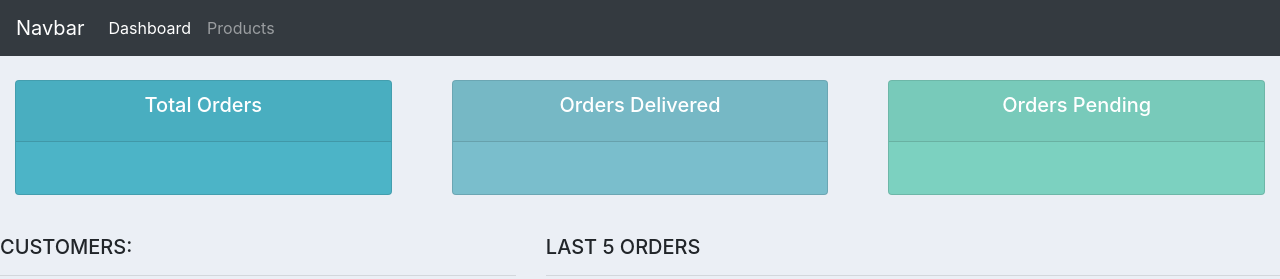
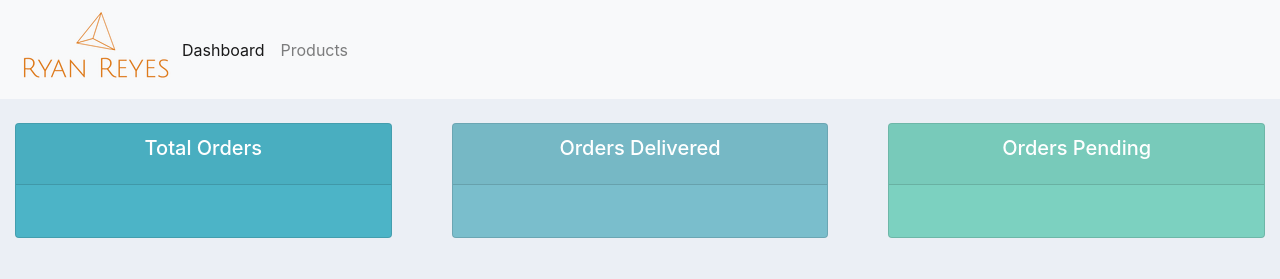
Before and after one commit to rreyes4227/django_web_app, a Django app: page / in a window 1280 px wide. Shown: the top 279 px of the page. Run offline with Django 3.2, Linux system fonts and the light colour scheme; some libraries are stand-ins or nearby versions.

Commit message:
static files and migrations

```diff
--- a/accounts/templates/accounts/main.html
+++ b/accounts/templates/accounts/main.html
@@ -1,3 +1,4 @@
+{% load static %}
 <!DOCTYPE html>
 <!--[if lt IE 7]>      <html class="no-js lt-ie9 lt-ie8 lt-ie7"> <![endif]-->
 <!--[if IE 7]>         <html class="no-js lt-ie9 lt-ie8"> <![endif]-->
@@ -13,27 +14,9 @@
         integrity="sha384-ggOyR0iXCbMQv3Xipma34MD+dH/1fQ784/j6cY/iJTQUOhcWr7x9JvoRxT2MZw1T" crossorigin="anonymous">
     <meta name="description" content="">
     <meta name="viewport" content="width=device-width, initial-scale=1">
-    <link rel="stylesheet" href="">
+    <link rel="stylesheet" type="text/css" href="{% static '/css/main.css' %}">
 
-    <style>
-        #logo {}
 
-        body {
-            background-color: #ebeff5;
-        }
-
-        #total-orders {
-            background-color: #4cb4c7;
-        }
-
-        #orders-delivered {
-            background-color: #7abecc;
-        }
-
-        #orders-pending {
-            background-color: #7CD1C0;
-        }
-    </style>
 </head>
 
 <body>
--- a/accounts/templates/accounts/navbar.html
+++ b/accounts/templates/accounts/navbar.html
@@ -1,5 +1,7 @@
-<nav class="navbar navbar-expand-lg navbar-dark bg-dark">
-    <a class="navbar-brand" href="#">Navbar</a>
+{% load static %}
+
+<nav class="navbar navbar-expand-lg navbar-light bg-light">
+    <img src="{% static '/images/logo.png' %}">
     <button class="navbar-toggler" type="button" data-toggle="collapse" data-target="#navbarNav"
         aria-controls="navbarNav" aria-expanded="false" aria-label="Toggle navigation">
         <span class="navbar-toggler-icon"></span>
@@ -7,10 +9,10 @@
     <div class="collapse navbar-collapse" id="navbarNav">
         <ul class="navbar-nav">
             <li class="nav-item active">
-                <a class="nav-link" href="#">Dashboard </a>
+                <a class="nav-link" href="#"> Dashboard </a>
             </li>
             <li class="nav-item">
-                <a class="nav-link" href="#">Products</a>
+                <a class="nav-link" href="#"> Products</a>
             </li>
         </ul>
     </div>
--- /dev/null
+++ b/static/css/main.css
@@ -0,0 +1,18 @@
+#logo {
+    }
+
+    body {
+        background-color: #ebeff5;
+    }
+
+    #total-orders {
+        background-color: #4cb4c7;
+    }
+
+    #orders-delivered {
+        background-color: #7abecc;
+    }
+
+    #orders-pending {
+        background-color: #7CD1C0;
+    }
```
Also changed, not shown: crm/settings.py (+7 -0 lines), db.sqlite3, static/images/logo.png (added), 3 other files.
